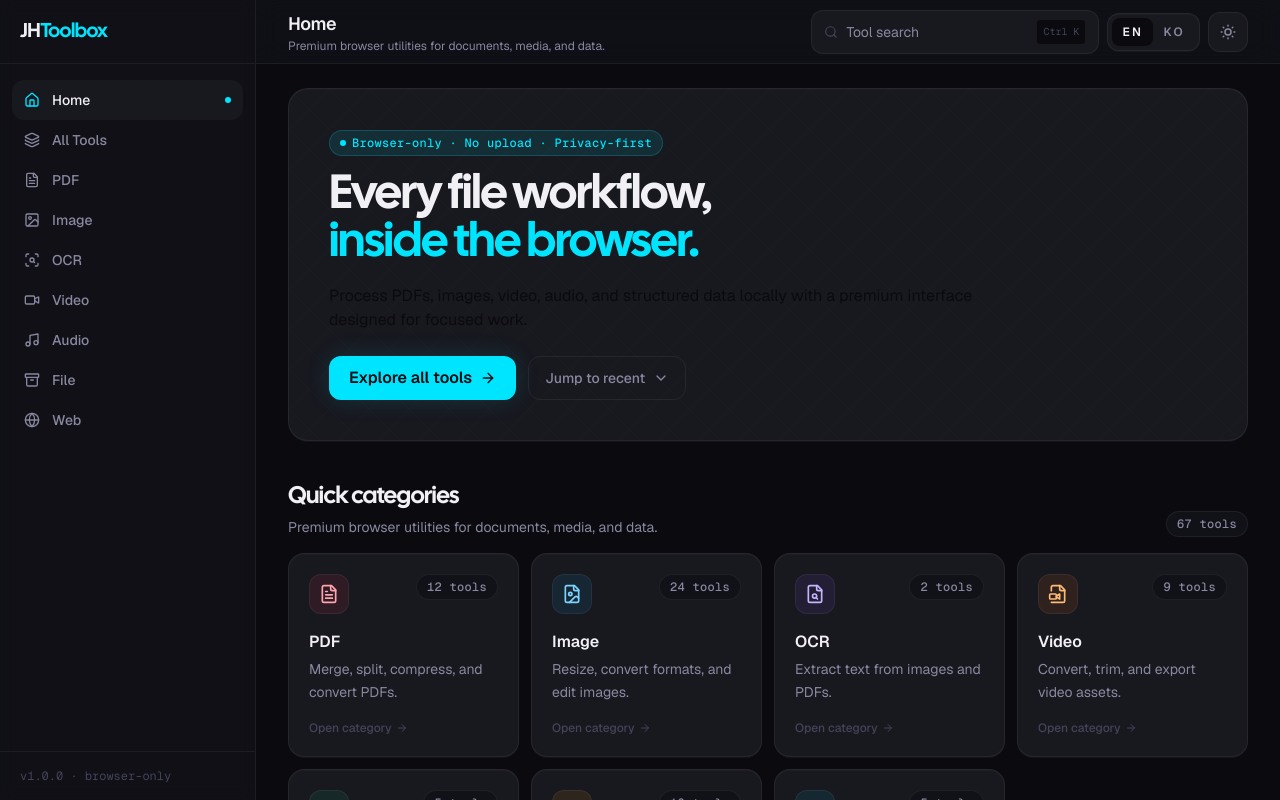
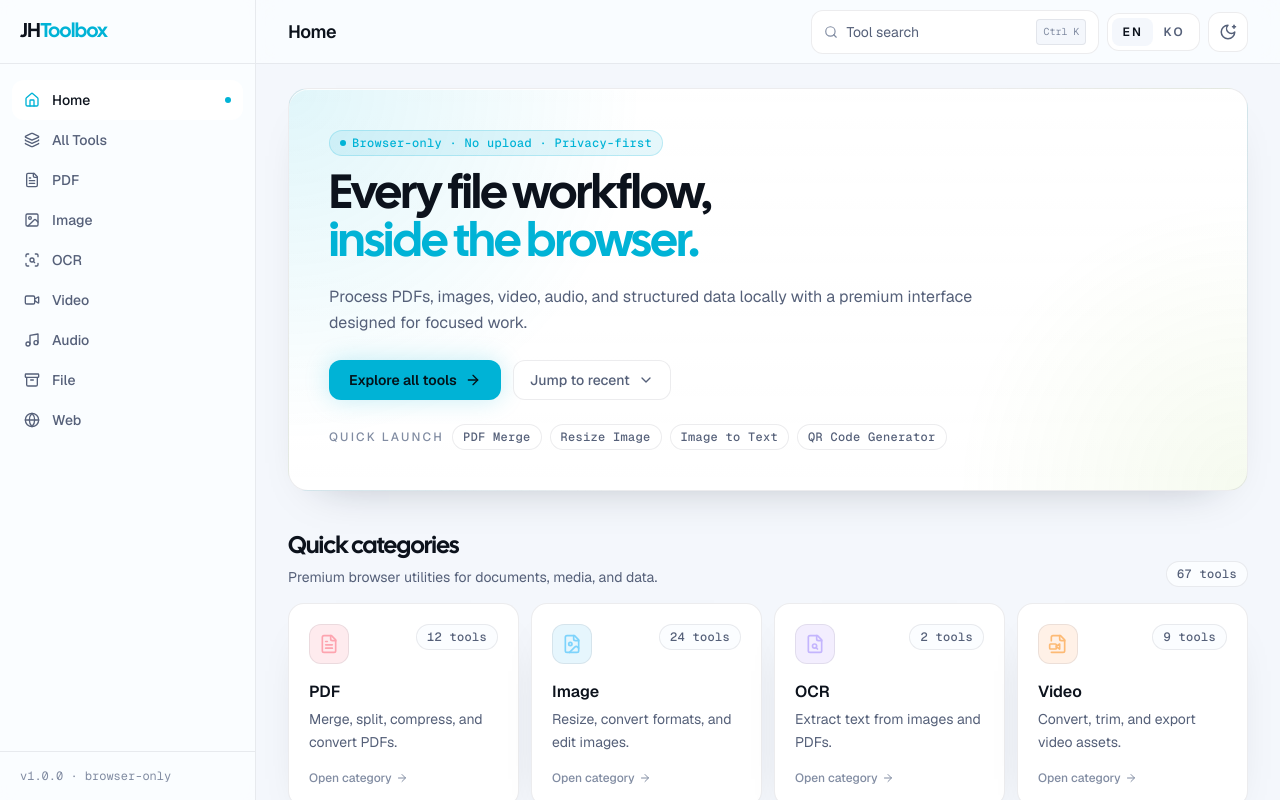
Before and after one commit to alibowbow/JHToolbox, a Next.js app: page / in a window 1280 px wide. Shown: the top 800 px of the page. Built offline with nearby package versions, Linux system fonts and the light colour scheme.

Commit message:
Improve theming and stabilize sidebar navigation

```diff
--- a/app/globals.css
+++ b/app/globals.css
@@ -3,24 +3,68 @@
 @tailwind utilities;
 
 @layer base {
+  :root {
+    color-scheme: light;
+    --color-base: 244 247 252;
+    --color-base-subtle: 251 253 255;
+    --color-base-elevated: 255 255 255;
+    --color-border: 15 23 42;
+    --color-ink: 12 18 28;
+    --color-ink-muted: 85 96 121;
+    --color-ink-faint: 129 140 162;
+    --color-prime: 0 179 214;
+    --color-prime-dim: 0 145 178;
+    --color-accent: 134 196 52;
+    --color-accent-dim: 108 156 42;
+    --color-ok: 16 185 129;
+    --color-warn: 217 119 6;
+    --color-danger: 239 68 68;
+    --color-prime-contrast: 3 19 26;
+    --shadow-card: 0 20px 45px -32px rgba(15, 23, 42, 0.35), 0 1px 0 rgba(255, 255, 255, 0.85) inset;
+    --surface-highlight: rgba(255, 255, 255, 0.88);
+  }
+
+  html.dark {
+    color-scheme: dark;
+    --color-base: 10 10 15;
+    --color-base-subtle: 17 17 24;
+    --color-base-elevated: 24 24 31;
+    --color-border: 255 255 255;
+    --color-ink: 240 240 245;
+    --color-ink-muted: 136 136 160;
+    --color-ink-faint: 92 92 118;
+    --color-prime: 0 229 255;
+    --color-prime-dim: 0 184 204;
+    --color-accent: 184 255 87;
+    --color-accent-dim: 146 204 68;
+    --color-ok: 52 211 153;
+    --color-warn: 251 191 36;
+    --color-danger: 248 113 113;
+    --color-prime-contrast: 3 19 26;
+    --shadow-card: 0 1px 0 0 rgba(255, 255, 255, 0.08), inset 0 1px 0 0 rgba(255, 255, 255, 0.04);
+    --surface-highlight: rgba(255, 255, 255, 0.06);
+  }
+
   * {
     box-sizing: border-box;
     border-color: theme('colors.border.DEFAULT');
   }
 
   html {
-    color-scheme: dark;
+    background-color: rgb(var(--color-base));
   }
 
   body {
     @apply bg-base font-sans text-ink antialiased;
     min-height: 100vh;
     background-image:
-      radial-gradient(circle at top left, rgba(0, 229, 255, 0.08), transparent 30%),
-      radial-gradient(circle at bottom right, rgba(184, 255, 87, 0.08), transparent 26%),
-      theme('backgroundImage.grid-faint'),
+      radial-gradient(circle at top left, rgb(var(--color-prime) / 0.1), transparent 30%),
+      radial-gradient(circle at bottom right, rgb(var(--color-accent) / 0.08), transparent 26%),
+      linear-gradient(rgb(var(--color-border) / 0.05) 1px, transparent 1px),
+      linear-gradient(90deg, rgb(var(--color-border) / 0.05) 1px, transparent 1px),
       url('/noise.png');
-    background-size: auto, auto, 40px 40px, 220px 220px;
+    background-size: auto, auto, 40px 40px, 40px 40px, 220px 220px;
+    background-position: 0 0, 100% 100%, 0 0, 0 0, 0 0;
   }
 
   a {
@@ -33,6 +77,17 @@
   select,
   textarea {
     font: inherit;
+  }
+
+  button {
+    color: inherit;
+  }
+
+  :focus-visible {
+    outline: none;
+    box-shadow:
+      0 0 0 2px rgb(var(--color-base) / 1),
+      0 0 0 4px rgb(var(--color-prime) / 0.3);
   }
 
   ::selection {
@@ -56,6 +111,7 @@
 @layer components {
   .card {
     @apply rounded-xl2 border border-border bg-base-elevated shadow-card;
+    background-image: linear-gradient(180deg, rgb(var(--color-base-elevated) / 0.98), rgb(var(--color-base-elevated) / 0.92));
   }
 
   .badge {
@@ -64,17 +120,32 @@
   }
 
   .btn-primary {
-    @apply inline-flex items-center gap-2 rounded-xl bg-prime px-5 py-2.5 text-sm font-semibold text-base hover:bg-prime-dim active:scale-95;
-    box-shadow: 0 0 24px 0 #00e5ff22;
+    @apply inline-flex items-center gap-2 rounded-xl px-5 py-2.5 text-sm font-semibold active:scale-95;
+    background: rgb(var(--color-prime) / 1);
+    color: rgb(var(--color-prime-contrast) / 1);
+    box-shadow: 0 0 24px 0 rgb(var(--color-prime) / 0.22);
     transition: transform 120ms ease, background-color 180ms ease, box-shadow 180ms ease;
+  }
+
+  .btn-primary:hover {
+    background: rgb(var(--color-prime-dim) / 1);
   }
 
   .btn-ghost {
     @apply inline-flex items-center gap-2 rounded-xl border border-border px-4 py-2 text-sm font-medium text-ink-muted hover:border-border-bright hover:text-ink active:scale-95;
+    background: rgb(var(--color-base-elevated) / 0.68);
     transition: transform 120ms ease, border-color 180ms ease, color 180ms ease;
   }
 
   .input-surface {
     @apply rounded-xl border border-border bg-base-elevated px-3 py-2 text-sm text-ink outline-none transition focus:border-prime;
+    box-shadow: inset 0 1px 0 var(--surface-highlight);
+  }
+
+  .surface-glow {
+    background:
+      radial-gradient(circle at top left, rgb(var(--color-prime) / 0.12), transparent 34%),
+      radial-gradient(circle at bottom right, rgb(var(--color-accent) / 0.08), transparent 28%),
+      linear-gradient(180deg, rgb(var(--color-base-elevated) / 0.98), rgb(var(--color-base-elevated) / 0.92));
   }
 }
--- a/app/layout.tsx
+++ b/app/layout.tsx
@@ -6,6 +6,7 @@ import './globals.css';
 import { AppShell } from '@/components/layout/AppShell';
 import { PwaRegister } from '@/components/pwa-register';
 import { LocaleProvider } from '@/components/providers/locale-provider';
+import { ThemeProvider } from '@/components/providers/theme-provider';
 import { AppToaster } from '@/components/ui/Toast';
 
 const calSans = localFont({
@@ -21,19 +22,46 @@ export const metadata: Metadata = {
   manifest: '/manifest.webmanifest',
 };
 
+const themeScript = `
+(() => {
+  try {
+    const saved = localStorage.getItem('jhtoolbox.theme');
+    const nextTheme =
+      saved === 'dark' || saved === 'light'
+        ? saved
+        : window.matchMedia('(prefers-color-scheme: dark)').matches
+          ? 'dark'
+          : 'light';
+
+    document.documentElement.classList.toggle('dark', nextTheme === 'dark');
+    document.documentElement.dataset.theme = nextTheme;
+    document.documentElement.style.colorScheme = nextTheme;
+  } catch {
+    document.documentElement.classList.add('dark');
+    document.documentElement.dataset.theme = 'dark';
+    document.documentElement.style.colorScheme = 'dark';
+  }
+})();
+`;
+
 export default function RootLayout({ children }: { children: React.ReactNode }) {
   return (
     <html
       lang="en"
-      className={`${GeistSans.variable} ${GeistMono.variable} ${calSans.variable} dark`}
+      className={`${GeistSans.variable} ${GeistMono.variable} ${calSans.variable}`}
       suppressHydrationWarning
     >
+      <head>
+        <script dangerouslySetInnerHTML={{ __html: themeScript }} />
+      </head>
       <body className="min-h-screen">
         <PwaRegister />
-        <LocaleProvider>
-          <AppShell>{children}</AppShell>
-          <AppToaster />
-        </LocaleProvider>
+        <ThemeProvider>
+          <LocaleProvider>
+            <AppShell>{children}</AppShell>
+            <AppToaster />
+          </LocaleProvider>
+        </ThemeProvider>
       </body>
     </html>
   );
--- a/app/page.tsx
+++ b/app/page.tsx
@@ -7,6 +7,7 @@ import { useEffect, useMemo, useState } from 'react';
 import { ToolCard } from '@/components/tool-card';
 import { useLocale } from '@/components/providers/locale-provider';
 import { formatToolCount, getCategoryCopy } from '@/lib/i18n';
+import { getLocalizedToolCopy } from '@/lib/tool-localization';
 import { categoryIcons, categoryStyles } from '@/lib/tool-presentation';
 import { getRecentTools } from '@/lib/recent-tools';
 import { categories, tools } from '@/lib/tool-registry';
@@ -26,6 +27,8 @@ const itemVariants = {
   show: { opacity: 1, y: 0, transition: { type: 'spring', stiffness: 320, damping: 30 } },
 };
 
+const quickLaunchIds = ['pdf-merge', 'image-resize', 'ocr-image-to-text', 'qr-generator'] as const;
+
 export default function HomePage() {
   const { locale, messages } = useLocale();
   const [recentIds, setRecentIds] = useState<string[]>([]);
@@ -38,6 +41,10 @@ export default function HomePage() {
     () => recentIds.map((id) => tools.find((tool) => tool.id === id)).filter(isToolDefinition),
     [recentIds],
   );
+  const quickLaunchTools = useMemo(
+    () => quickLaunchIds.map((id) => tools.find((tool) => tool.id === id)).filter(isToolDefinition),
+    [],
+  );
 
   return (
     <div className="mx-auto flex w-full max-w-6xl flex-col gap-10">
@@ -45,7 +52,7 @@ export default function HomePage() {
         initial={{ opacity: 0, y: 24 }}
         animate={{ opacity: 1, y: 0 }}
         transition={{ duration: 0.5, ease: 'easeOut' }}
-        className="relative overflow-hidden rounded-xl3 border border-border bg-base-elevated p-7 shadow-card sm:p-10"
+        className="surface-glow relative overflow-hidden rounded-xl3 border border-border p-7 shadow-card sm:p-10"
       >
         <div className="absolute inset-0 bg-grid-faint opacity-60" />
         <div className="relative z-10 max-w-3xl">
@@ -58,7 +65,7 @@ export default function HomePage() {
             <br />
             <span className="text-prime">{messages.home.titleAccent}</span>
           </h1>
-          <p className="mt-4 max-w-2xl text-sm leading-relaxed text-ink-muted sm:text-base">{messages.home.description}</p>
+          <p className="mt-4 max-w-2xl text-sm leading-relaxed text-ink-muted sm:text-[1rem]">{messages.home.description}</p>
 
           <div className="mt-6 flex flex-wrap gap-3">
             <Link href="/tools" className="btn-primary">
@@ -69,6 +76,25 @@ export default function HomePage() {
               {messages.home.secondaryCta}
               <ChevronDown size={16} />
             </a>
+          </div>
+
+          <div className="mt-6 flex flex-wrap items-center gap-2">
+            <span className="text-xs font-medium uppercase tracking-[0.18em] text-ink-faint">
+              {locale === 'ko' ? '빠른 실행' : 'Quick launch'}
+            </span>
+            {quickLaunchTools.map((tool) => {
+              const localizedTool = getLocalizedToolCopy(tool, locale);
+
+              return (
+                <Link
+                  key={tool.id}
+                  href={`/tools/${tool.category}/${tool.id}`}
+                  className="badge border border-border bg-base-elevated/80 text-ink-muted transition-colors hover:border-prime/30 hover:text-ink"
+                >
+                  {localizedTool.name}
+                </Link>
+              );
+            })}
           </div>
         </div>
       </motion.section>
@@ -105,7 +131,7 @@ export default function HomePage() {
                         {formatToolCount(locale, category.tools.length)}
                       </span>
                     </div>
-                    <p className="mt-4 text-base font-semibold text-ink">{copy.nav}</p>
+                    <p className="mt-4 text-[1rem] font-semibold text-ink">{copy.nav}</p>
                     <p className="mt-1 text-sm leading-relaxed text-ink-muted">{copy.shortDescription}</p>
                     <div className="mt-4 flex items-center gap-1 text-xs font-medium text-ink-faint transition-colors group-hover:text-prime">
                       {messages.home.openCategory}
--- a/components/PageTransition.tsx
+++ b/components/PageTransition.tsx
@@ -2,12 +2,18 @@
 
 import { motion } from 'framer-motion';
 
-export function PageTransition({ children }: { children: React.ReactNode }) {
+export function PageTransition({
+  children,
+  routeKey,
+}: {
+  children: React.ReactNode;
+  routeKey: string;
+}) {
   return (
     <motion.div
+      key={routeKey}
       initial={{ opacity: 0, y: 10 }}
       animate={{ opacity: 1, y: 0 }}
-      exit={{ opacity: 0, y: -6 }}
       transition={{ duration: 0.25, ease: 'easeOut' }}
     >
       {children}
--- a/components/ToolPageLayout.tsx
+++ b/components/ToolPageLayout.tsx
@@ -33,7 +33,7 @@ export function ToolPageLayout({
         </div>
         <div className="min-w-0">
           <h2 className="text-2xl font-semibold tracking-tight text-ink sm:text-3xl">{title}</h2>
-          <p className="mt-1 max-w-2xl text-sm leading-relaxed text-ink-muted sm:text-base">{description}</p>
+          <p className="mt-1 max-w-2xl text-sm leading-relaxed text-ink-muted sm:text-[1rem]">{description}</p>
         </div>
       </motion.div>
 
--- a/components/layout/AppShell.tsx
+++ b/components/layout/AppShell.tsx
@@ -1,6 +1,5 @@
 'use client';
 
-import { AnimatePresence } from 'framer-motion';
 import { usePathname } from 'next/navigation';
 import { BottomNav } from '@/components/layout/BottomNav';
 import { Sidebar } from '@/components/layout/Sidebar';
@@ -16,9 +15,7 @@ export function AppShell({ children }: { children: React.ReactNode }) {
       <div className="flex min-h-screen min-w-0 flex-1 flex-col overflow-hidden">
         <Topbar />
         <main className="flex-1 overflow-y-auto px-4 pb-24 pt-4 sm:px-6 lg:px-8 lg:pb-10 lg:pt-6">
-          <AnimatePresence mode="wait" initial={false}>
-            <PageTransition key={pathname}>{children}</PageTransition>
-          </AnimatePresence>
+          <PageTransition routeKey={pathname}>{children}</PageTransition>
         </main>
         <BottomNav />
       </div>
--- a/components/layout/Topbar.tsx
+++ b/components/layout/Topbar.tsx
@@ -67,6 +67,7 @@ export function Topbar() {
   const [query, setQuery] = useState('');
   const deferredQuery = useDeferredValue(query);
   const title = resolveTitle(pathname, locale, messages);
+  const showDescription = pathname !== '/';
 
   useEffect(() => {
     const onKeyDown = (event: KeyboardEvent) => {
@@ -127,11 +128,11 @@ export function Topbar() {
           </button>
           <div className="min-w-0">
             <h1 className="truncate text-lg font-semibold tracking-tight text-ink">{title.title}</h1>
-            <p className="hidden truncate text-xs text-ink-muted sm:block">{title.description}</p>
+            {showDescription ? <p className="hidden truncate text-xs text-ink-muted lg:block">{title.description}</p> : null}
           </div>
         </div>
 
-        <div className="flex items-center gap-2">
+        <div className="flex items-center gap-2 pl-3">
           <button
             type="button"
             onClick={() => setSearchOpen(true)}
@@ -143,7 +144,7 @@ export function Topbar() {
           <button
             type="button"
             onClick={() => setSearchOpen(true)}
-            className="group hidden w-72 items-center gap-2 rounded-xl border border-border bg-base-elevated px-3 py-2 text-sm text-ink-muted transition-colors hover:border-border-bright hover:text-ink sm:inline-flex"
+            className="group hidden min-w-0 items-center gap-2 rounded-xl border border-border bg-base-elevated px-3 py-2 text-sm text-ink-muted transition-colors hover:border-border-bright hover:text-ink sm:inline-flex sm:w-56 lg:w-72"
           >
             <Search size={14} className="shrink-0 text-ink-faint transition-colors group-hover:text-prime" />
             <span className="truncate">{messages.topbar.searchLabel}</span>
--- /dev/null
+++ b/components/providers/theme-provider.tsx
@@ -0,0 +1,83 @@
+'use client';
+
+import { createContext, useContext, useEffect, useMemo, useState } from 'react';
+
+export type Theme = 'dark' | 'light';
+
+const STORAGE_KEY = 'jhtoolbox.theme';
+
+interface ThemeContextValue {
+  theme: Theme;
+  setTheme: (nextTheme: Theme) => void;
+  toggleTheme: () => void;
+}
+
+const ThemeContext = createContext<ThemeContextValue | null>(null);
+
+function detectTheme(): Theme {
+  if (typeof window === 'undefined') {
+    return 'dark';
+  }
+
+  try {
+    const saved = localStorage.getItem(STORAGE_KEY);
+    if (saved === 'dark' || saved === 'light') {
+      return saved;
+    }
+  } catch {}
+
+  return window.matchMedia('(prefers-color-scheme: dark)').matches ? 'dark' : 'light';
+}
+
+function applyTheme(theme: Theme) {
+  document.documentElement.classList.toggle('dark', theme === 'dark');
+  document.documentElement.dataset.theme = theme;
+  document.documentElement.style.colorScheme = theme;
+}
+
+export function ThemeProvider({ children }: { children: React.ReactNode }) {
+  const [theme, setThemeState] = useState<Theme>(() => {
+    if (typeof document !== 'undefined') {
+      const preset = document.documentElement.dataset.theme;
+      if (preset === 'dark' || preset === 'light') {
+        return preset;
+      }
+    }
+
+    return 'dark';
+  });
+
+  useEffect(() => {
+    const initialTheme = detectTheme();
+    setThemeState(initialTheme);
+    applyTheme(initialTheme);
+  }, []);
+
+  useEffect(() => {
+    applyTheme(theme);
+
+    try {
+      localStorage.setItem(STORAGE_KEY, theme);
+    } catch {}
+  }, [theme]);
+
+  const value = useMemo<ThemeContextValue>(
+    () => ({
+      theme,
+      setTheme: setThemeState,
+      toggleTheme: () => setThemeState((currentTheme) => (currentTheme === 'dark' ? 'light' : 'dark')),
+    }),
+    [theme],
+  );
+
+  return <ThemeContext.Provider value={value}>{children}</ThemeContext.Provider>;
+}
+
+export function useTheme() {
+  const context = useContext(ThemeContext);
+  if (!context) {
+    throw new Error('useTheme must be used inside ThemeProvider.');
+  }
+
+  return context;
+}
--- a/components/theme-toggle.tsx
+++ b/components/theme-toggle.tsx
@@ -1,37 +1,21 @@
 'use client';
 
 import { MoonStar, SunMedium } from 'lucide-react';
-import { useEffect, useState } from 'react';
-
-const STORAGE_KEY = 'jhtoolbox.theme';
+import { useTheme } from '@/components/providers/theme-provider';
 
 export function ThemeToggle() {
-  const [dark, setDark] = useState(true);
-
-  useEffect(() => {
-    const saved = localStorage.getItem(STORAGE_KEY);
-    const enabled = saved ? saved === 'dark' : true;
-    document.documentElement.classList.toggle('dark', enabled);
-    setDark(enabled);
-  }, []);
-
-  const toggle = () => {
-    setDark((prev) => {
-      const next = !prev;
-      document.documentElement.classList.toggle('dark', next);
-      localStorage.setItem(STORAGE_KEY, next ? 'dark' : 'light');
-      return next;
-    });
-  };
+  const { theme, toggleTheme } = useTheme();
+  const isDark = theme === 'dark';
 
   return (
     <button
       type="button"
-      onClick={toggle}
+      onClick={toggleTheme}
       className="inline-flex h-10 w-10 items-center justify-center rounded-xl border border-border bg-base-elevated text-ink-muted transition-colors hover:border-border-bright hover:text-ink"
       aria-label="Toggle theme"
+      title={isDark ? 'Switch to light mode' : 'Switch to dark mode'}
     >
-      {dark ? <SunMedium size={18} /> : <MoonStar size={18} />}
+      {isDark ? <SunMedium size={18} /> : <MoonStar size={18} />}
     </button>
   );
 }
--- a/components/ui/Toast.tsx
+++ b/components/ui/Toast.tsx
@@ -1,18 +1,23 @@
 'use client';
 
 import { Toaster, toast } from 'sonner';
+import { useTheme } from '@/components/providers/theme-provider';
 
 export { toast };
 
 export function AppToaster() {
+  const { theme } = useTheme();
+
   return (
     <Toaster
+      theme={theme}
       position="bottom-right"
       toastOptions={{
         style: {
-          background: '#18181f',
-          border: '1px solid #ffffff0f',
-          color: '#f0f0f5',
+          background: 'rgb(var(--color-base-elevated) / 0.96)',
+          border: '1px solid rgb(var(--color-border) / 0.12)',
+          color: 'rgb(var(--color-ink) / 1)',
+          boxShadow: 'var(--shadow-card)',
           fontFamily: 'var(--font-geist-sans), system-ui, sans-serif',
         },
       }}
--- a/tailwind.config.ts
+++ b/tailwind.config.ts
@@ -11,32 +11,32 @@ const config: Config = {
     extend: {
       colors: {
         base: {
-          DEFAULT: '#0a0a0f',
-          subtle: '#111118',
-          elevated: '#18181f',
+          DEFAULT: 'rgb(var(--color-base) / <alpha-value>)',
+          subtle: 'rgb(var(--color-base-subtle) / <alpha-value>)',
+          elevated: 'rgb(var(--color-base-elevated) / <alpha-value>)',
         },
         border: {
-          DEFAULT: '#ffffff0f',
-          bright: '#ffffff1a',
+          DEFAULT: 'rgb(var(--color-border) / 0.08)',
+          bright: 'rgb(var(--color-border) / 0.16)',
         },
         ink: {
-          DEFAULT: '#f0f0f5',
-          muted: '#8888a0',
-          faint: '#44445a',
+          DEFAULT: 'rgb(var(--color-ink) / 1)',
+          muted: 'rgb(var(--color-ink-muted) / 1)',
+          faint: 'rgb(var(--color-ink-faint) / 1)',
         },
         prime: {
-          DEFAULT: '#00e5ff',
-          dim: '#00b8cc',
-          glow: '#00e5ff33',
+          DEFAULT: 'rgb(var(--color-prime) / 1)',
+          dim: 'rgb(var(--color-prime-dim) / 1)',
+          glow: 'rgb(var(--color-prime) / 0.2)',
         },
         accent: {
-          DEFAULT: '#b8ff57',
-          dim: '#92cc44',
-          glow: '#b8ff5733',
+          DEFAULT: 'rgb(var(--color-accent) / 1)',
+          dim: 'rgb(var(--color-accent-dim) / 1)',
+          glow: 'rgb(var(--color-accent) / 0.2)',
         },
-        ok: '#34d399',
-        warn: '#fbbf24',
-        danger: '#f87171',
+        ok: 'rgb(var(--color-ok) / 1)',
+        warn: 'rgb(var(--color-warn) / 1)',
+        danger: 'rgb(var(--color-danger) / 1)',
       },
       fontFamily: {
         sans: ['var(--font-geist-sans)', 'system-ui', 'sans-serif'],
@@ -44,9 +44,9 @@ const config: Config = {
         display: ['var(--font-cal-sans)', 'var(--font-geist-sans)', 'system-ui', 'sans-serif'],
       },
       boxShadow: {
-        'glow-prime': '0 0 24px 0 #00e5ff22',
-        'glow-accent': '0 0 24px 0 #b8ff5722',
-        card: '0 1px 0 0 #ffffff0a, inset 0 1px 0 0 #ffffff06',
+        'glow-prime': '0 0 24px 0 rgb(var(--color-prime) / 0.22)',
+        'glow-accent': '0 0 24px 0 rgb(var(--color-accent) / 0.22)',
+        card: 'var(--shadow-card)',
       },
       borderRadius: {
         xl2: '1rem',
```
Also changed, not shown: components/tool-ui/tool-workbench.tsx (+7 -1 lines), 1 other file (tests, documents, lock files or other folders).
